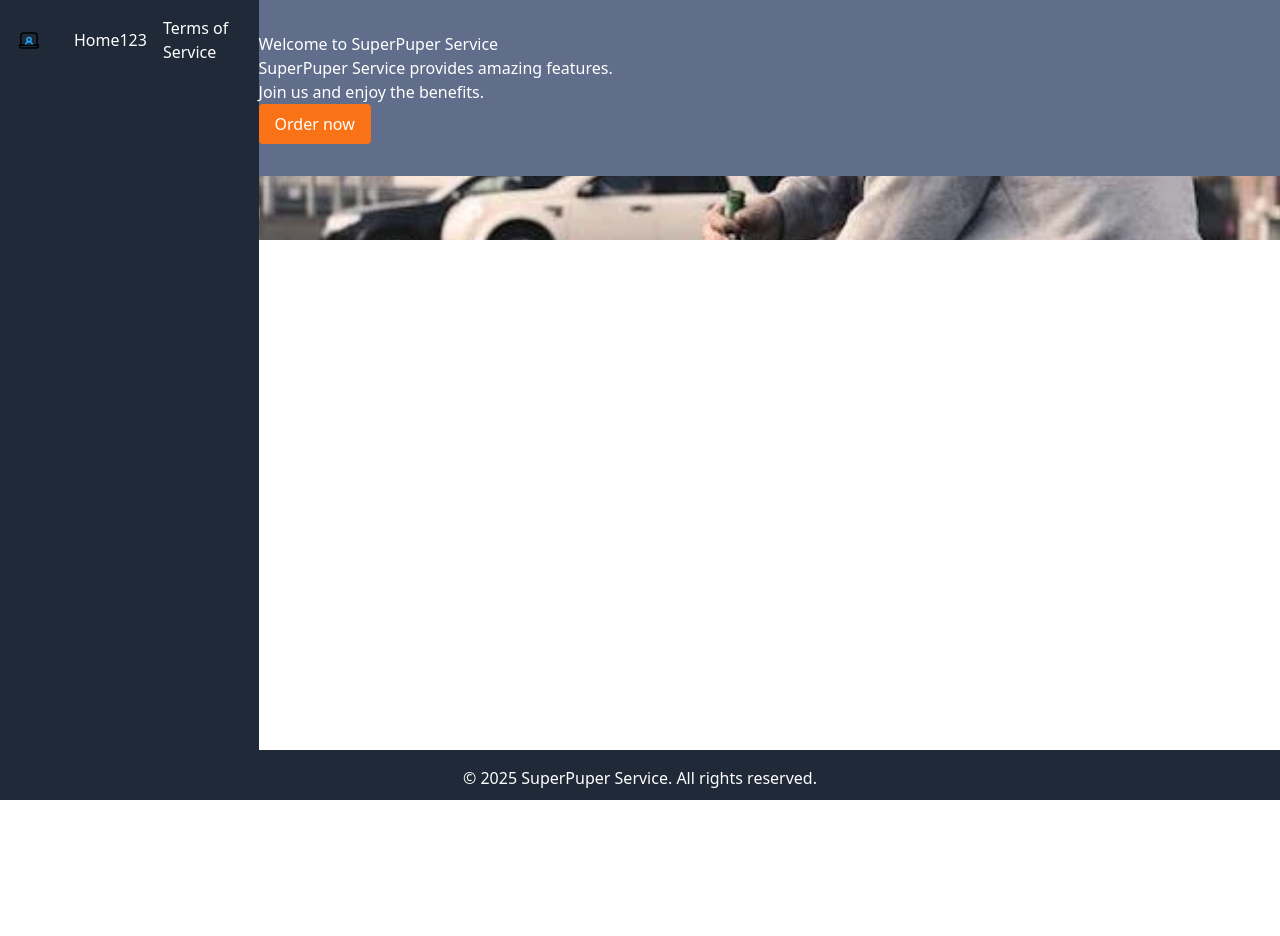
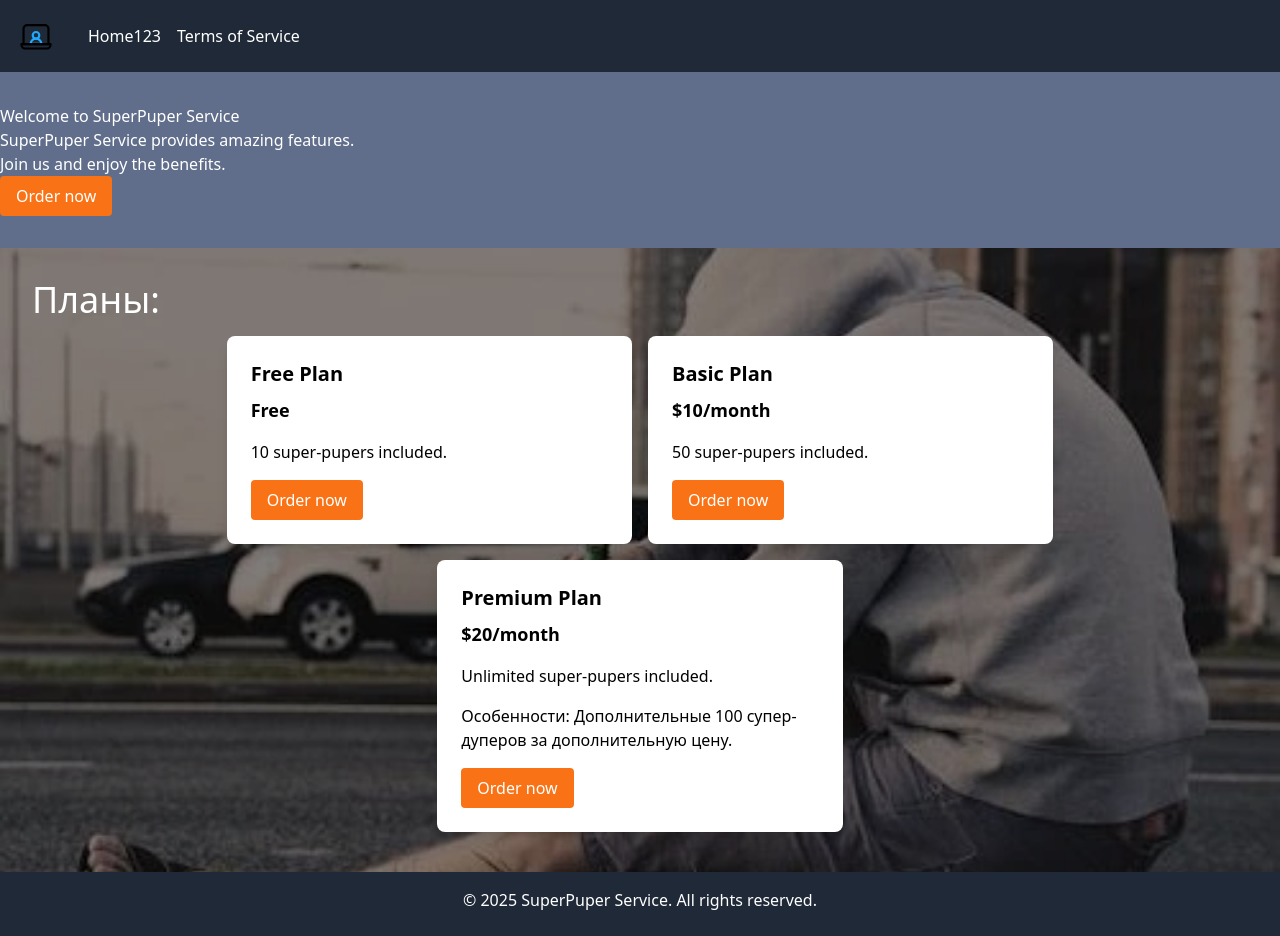
Before and after one commit to AleksandrShcherbackov/super-puper-project, a Vue app: page /en in a window 1280 px wide. Before the commit the page ends 850 px from the top, so only its background shows below. Built offline with nearby package versions, Linux system fonts and the light colour scheme.

Commit message:
:sparkles: add cards markup

```diff
--- a/src/App.vue
+++ b/src/App.vue
@@ -15,8 +15,8 @@ watch(route, (newRoute) => {
 </script>
 
 <template>
-  <main>
-    <div class="flex flex-col h-screen md:flex-row relative">
+  <main class="h-full">
+    <div class="flex flex-col relative">
       <BaseHeader />
       <RouterView />
       <BaseFooter />
--- a/src/assets/base.css
+++ b/src/assets/base.css
@@ -1,11 +1,3 @@
 body {
   margin: 0;
-  padding-bottom: 50px; /* Отступ для футера */
 }
-footer {
-  position: fixed;
-  bottom: 0;
-  left: 0;
-  right: 0;
-  height: 50px; /* Высота футера */
-}
--- a/src/components/base/BaseFooter.vue
+++ b/src/components/base/BaseFooter.vue
@@ -1,7 +1,7 @@
 <script lang="ts" setup></script>
 
 <template>
-  <footer class="bg-gray-800 text-white p-4">
+  <footer class="bg-gray-800 text-white p-4 h-16">
     <div class="container mx-auto text-center">
       &copy; {{ new Date().getFullYear() }} SuperPuper Service. All rights reserved.
     </div>
--- a/src/views/HomeView.vue
+++ b/src/views/HomeView.vue
@@ -9,6 +9,7 @@ const plansStore = usePlansStore()
 plansStore.initializePlans()
 
 const plans = plansStore.getPlans
+
 </script>
 
 <template>
@@ -32,11 +33,31 @@ const plans = plansStore.getPlans
     <!-- Pricing Section -->
     <section
       id="plans"
-      class="bg-cover bg-center text-white p-8 h-full max-h-12"
+      class="relative bg-cover bg-center text-white p-8 h-full"
       style="background-image: url('./src/assets/images/main-bg-1.jpg')"
     >
+      <div class="absolute inset-0 bg-black opacity-50 z-10"></div>
       <!-- Пример карточек тарифов -->
-      <div class="container mx-auto"></div>
+      <div class="relative container mx-auto z-20 flex flex-col gap-4">
+        <h2 class="text-4xl">Планы:</h2>
+        <ul class="flex flex-wrap justify-center gap-4">
+          <li
+            v-for="plan in plans"
+            :key="plan.title"
+            class="bg-white text-black p-6 rounded-lg shadow-lg w-full md:w-1/2 lg:w-1/3"
+          >
+            <h3 class="text-xl font-semibold mb-2">{{ plan.title }}</h3>
+            <p class="text-lg font-bold mb-4">{{ plan.price }}</p>
+            <p class="mb-4">{{ plan.description }}</p>
+            <p v-if="plan.features" class="mb-4">Особенности: {{ plan.features.join(', ')}}</p>
+            <button
+              class="bg-orange text-white px-4 py-2 rounded"
+            >{{
+              $t('home.cta')
+            }}</button>
+          </li>
+        </ul>
+      </div>
     </section>
 
 
```
